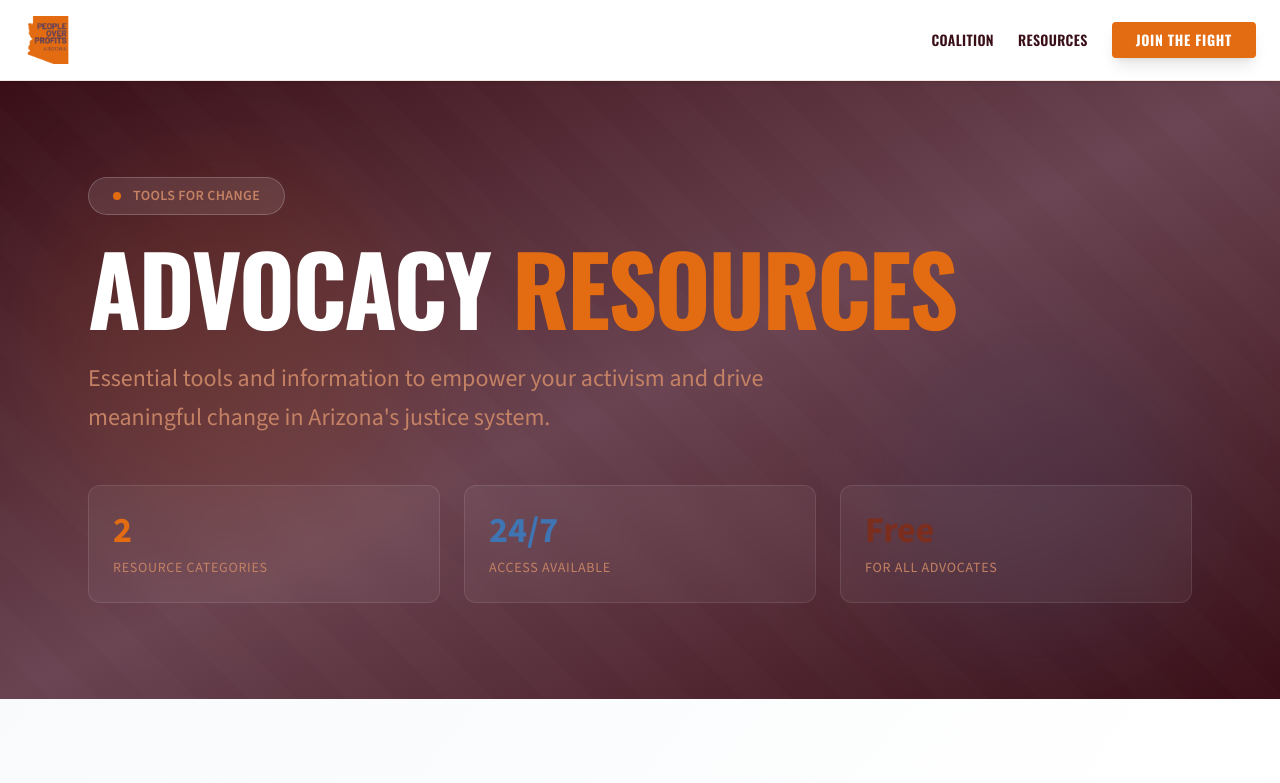
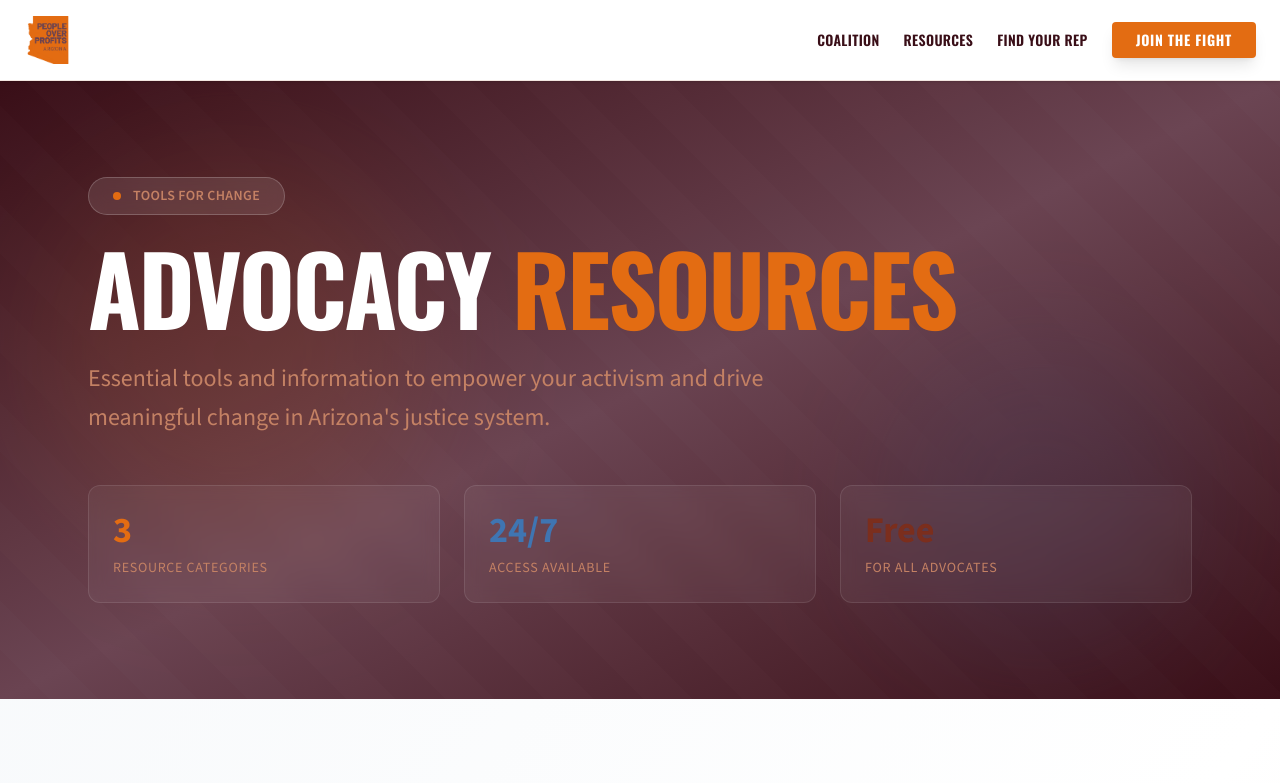
Before and after one commit to robertcraigapp/people-over-profits-az, a React (Vite) app: page /resources in a window 1280 px wide. Shown: the top 783 px of the page. Built offline with nearby package versions, Linux system fonts and the light colour scheme; no server answers.

Commit message:
Update featureFlags.ts

```diff
--- a/src/react-app/featureFlags.ts
+++ b/src/react-app/featureFlags.ts
@@ -1,3 +1,4 @@
 // src/react-app/featureFlags.ts
 export const FF_LEGISLATOR_LOOKUP =
-    import.meta.env.VITE_FF_LEGISLATOR_LOOKUP === 'true';
+    window.location.hostname === 'localhost' ||
+    window.location.hostname.includes('workers.dev');
```
